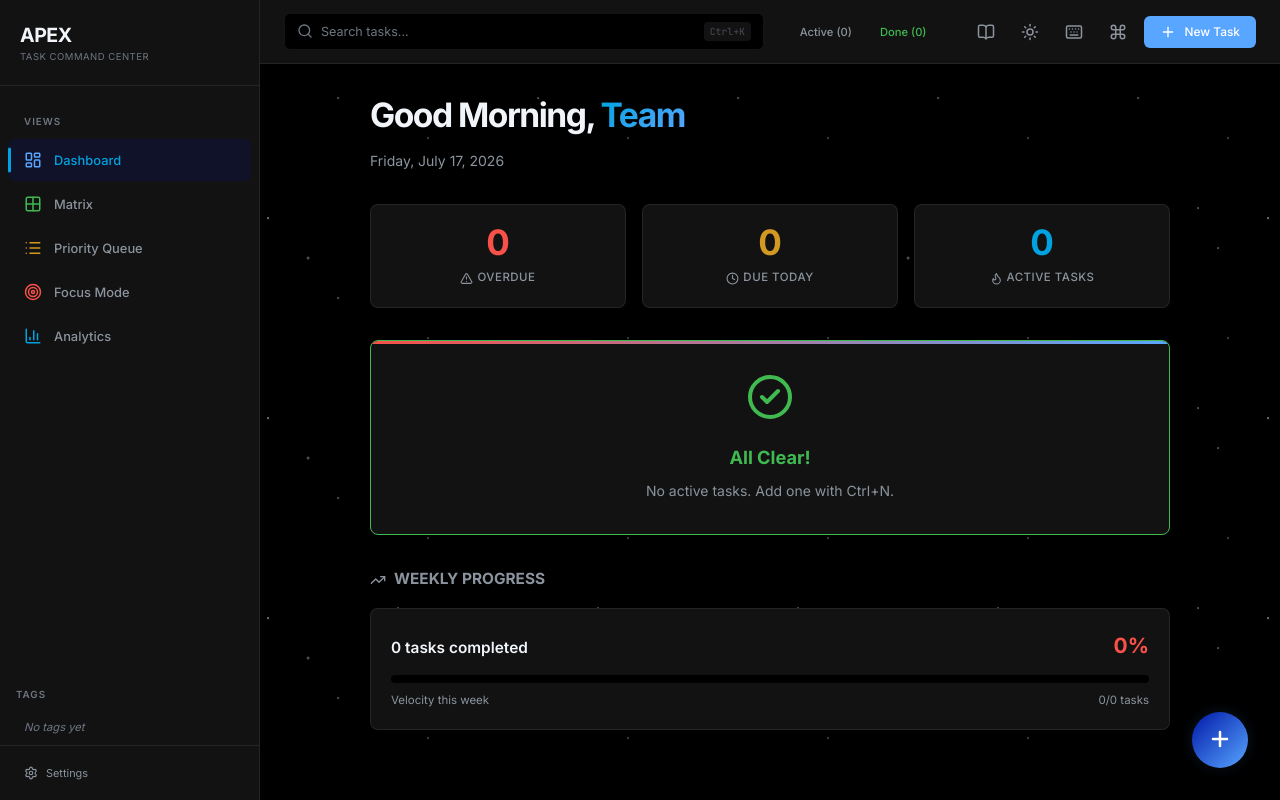
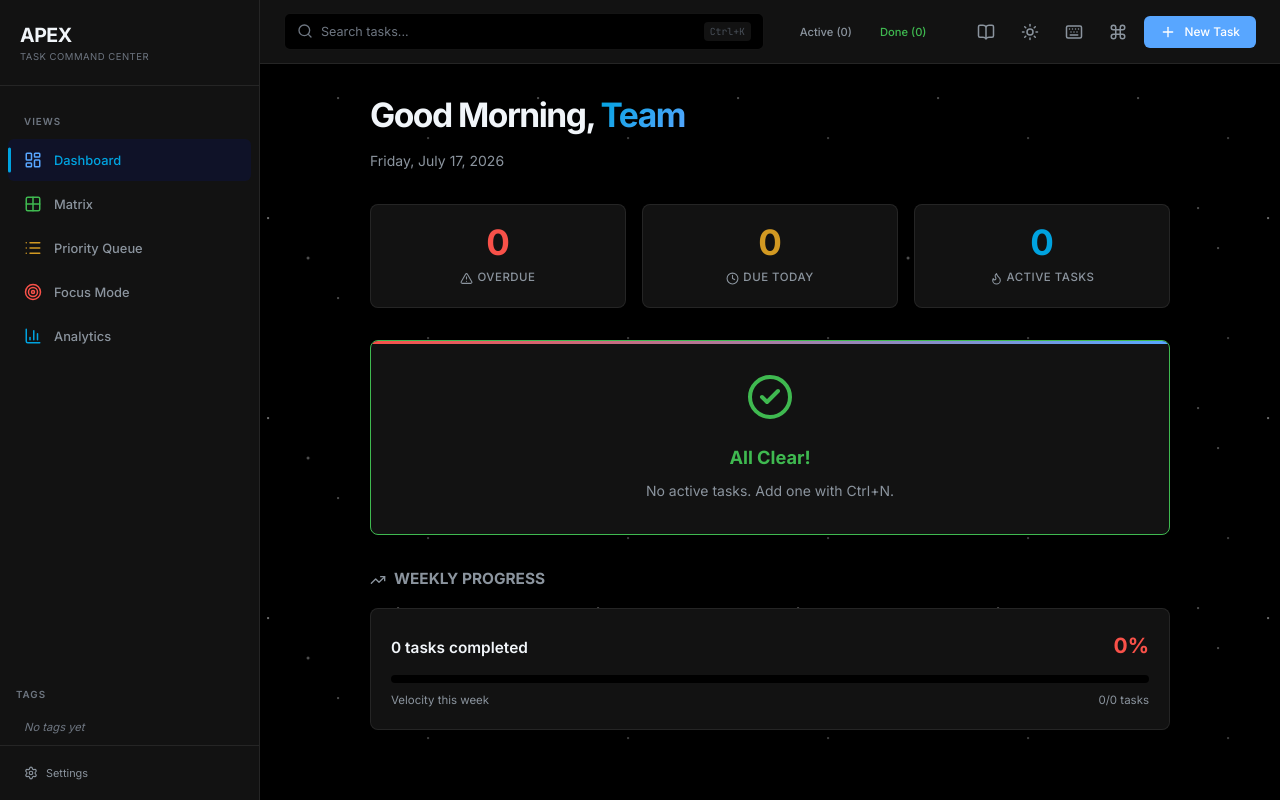
Before and after one commit to ni3silra/apex, a Next.js app: page / in a window 1280 px wide. Built offline with nearby package versions, Linux system fonts and the light colour scheme.

Commit message:
feat: implement main application entry page and sidebar navigation component

```diff
--- a/app/page.js
+++ b/app/page.js
@@ -166,15 +166,6 @@ export default function Home() {
       {showShortcuts && <ShortcutsOverlay />}
       {showStorageSetup && <StorageSetup />}
       {focusIsActive && activeView !== 'focus' && <FocusMode />}
-
-      {/* FAB */}
-      <button
-        className="btn-fab"
-        onClick={() => useSettingsStore.getState().toggleQuickAdd()}
-        title="Quick Add (Ctrl+N)"
-      >
-        <svg width="24" height="24" viewBox="0 0 24 24" fill="none" stroke="currentColor" strokeWidth="2.5" strokeLinecap="round"><line x1="12" y1="5" x2="12" y2="19"/><line x1="5" y1="12" x2="19" y2="12"/></svg>
-      </button>
     </div>
   );
 }
--- a/components/layout/Sidebar.js
+++ b/components/layout/Sidebar.js
@@ -3,7 +3,7 @@ import useSettingsStore from '@/stores/useSettingsStore';
 import useTaskStore from '@/stores/useTaskStore';
 import { VIEWS, QUADRANTS } from '@/lib/constants';
 import { hasStorageSetup } from '@/lib/storage';
-import { LayoutDashboard, Grid2x2, Trophy, Target, BarChart3, HardDrive, Settings, Download, List, X, BookOpen, Trash2 } from 'lucide-react';
+import { LayoutDashboard, Grid2x2, Trophy, Target, BarChart3, HardDrive, Settings, Download, List, X, BookOpen, Trash2, Plus } from 'lucide-react';
 import { useEffect, useState } from 'react';
 
 const ICON_MAP = { LayoutDashboard, Grid2x2, Trophy, Target, BarChart3, List, BookOpen };
@@ -22,6 +22,7 @@ export default function Sidebar() {
   const setView = useSettingsStore(s => s.setView);
   const storageReady = useSettingsStore(s => s.storageReady);
   const setStorageSetup = useSettingsStore(s => s.setStorageSetup);
+  const toggleQuickAdd = useSettingsStore(s => s.toggleQuickAdd);
   const filterTag = useSettingsStore(s => s.filterTag);
   const setFilterTag = useSettingsStore(s => s.setFilterTag);
   const hiddenTags = useSettingsStore(s => s.hiddenTags);
@@ -128,6 +129,13 @@ export default function Sidebar() {
     {/* Mobile Bottom Navigation */}
     <nav className="mobile-bottom-nav">
       <button
+        className="mobile-nav-item"
+        onClick={() => toggleQuickAdd()}
+      >
+        <Plus size={20} />
+        <span>Add Task</span>
+      </button>
+      <button
         className={`mobile-nav-item ${activeView === 'briefing' ? 'active' : ''}`}
         onClick={() => setView('briefing')}
       >
```
